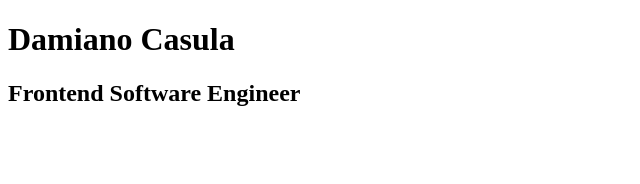
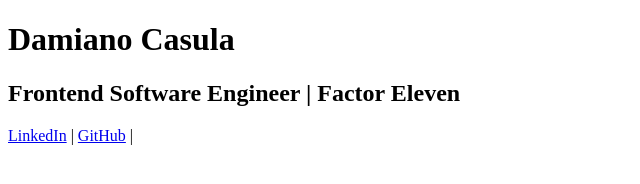
Before and after one commit to damianocsl/damianocsl.github.io, a plain HTML site: page index.html in a window 1280 px wide. Shown: the whole page, without its empty margins (0-640 px from the left). Drawn offline with Linux system fonts and the light colour scheme.

Commit message:
Update website

```diff
--- a/index.html
+++ b/index.html
@@ -1,12 +1,17 @@
 <!DOCTYPE html>
 <html lang="en">
-<head>
-    <meta charset="UTF-8">
-    <meta name="viewport" content="width=device-width, initial-scale=1.0">
+  <head>
+    <meta charset="UTF-8" />
+    <meta name="viewport" content="width=device-width, initial-scale=1.0" />
     <title>Damiano Casula</title>
-</head>
-<body>
+  </head>
+  <body>
     <h1>Damiano Casula</h1>
-    <h2>Frontend Software Engineer</h2>
-</body>
+    <h2>Frontend Software Engineer | Factor Eleven</h2>
+
+    <p>
+      <a href="https://www.linkedin.com/in/damianocasula/">LinkedIn</a> |
+      <a href="https://www.github.com/damianocsl/">GitHub</a> |
+    </p>
+  </body>
 </html>
```
